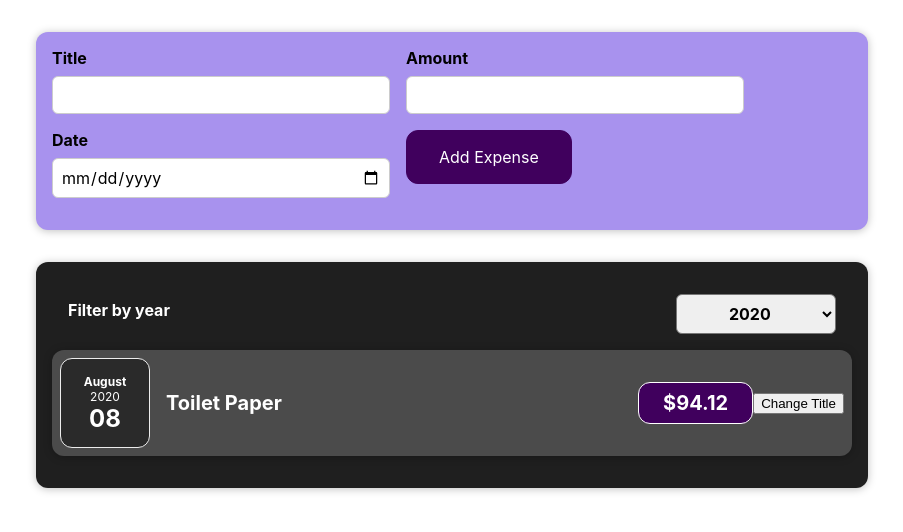
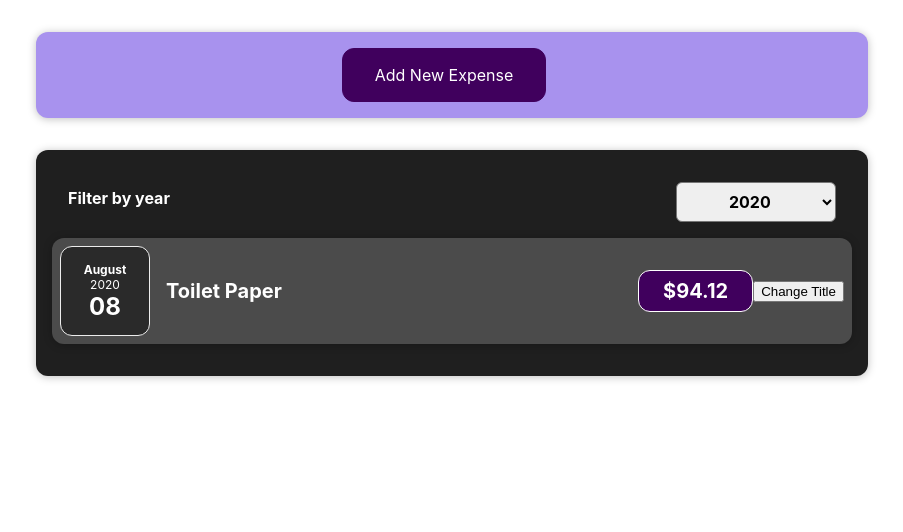
Before and after one commit to hyunz214/React.study-account-book, a React (Create React App) app: page / in a window 1280 px wide. Shown: the top 532 px of the page, without its empty margins (188-1091 px from the left). Built offline with nearby package versions, Linux system fonts and the light colour scheme.

Commit message:
조건부 랜더링 명령문 반환 추가 및 수정하기

```diff
--- a/src/components/Expenses/ExpenseItem.js
+++ b/src/components/Expenses/ExpenseItem.js
@@ -12,6 +12,7 @@
     };
 
     return (
+        <li>
             <Card className="expense-item">
                 <ExpenseDate date={props.date}></ExpenseDate>
                 <div className="expense-item__description">
@@ -20,6 +21,7 @@
                 </div>
                 <button onClick={clickHandler}>Change Title</button>
             </Card>
+        </li>
     );
 };
 
--- a/src/components/Expenses/Expenses.js
+++ b/src/components/Expenses/Expenses.js
@@ -2,6 +2,7 @@
 import ExpenseItem from "./ExpenseItem";
 import Card from "../UI/Card";
 import ExpensesFilter from "./ExpensesFilter";
+import ExpensesList from "./ExpensesList";
 import "./Expenses.css";
 
 const Expenses = (props) => {
@@ -18,10 +19,8 @@
 
     return (
         <Card className="expenses">
-            <ExpensesFilter selected={filteredYear} onChangeFilter={filterChangeHandler}></ExpensesFilter>
-            {filteredExpenses.map((expense) => (
-                <ExpenseItem key={expense.key} title={expense.title} amount={expense.amount} date={expense.date} />
-            ))}
+            <ExpensesFilter selected={filteredYear} onChangeFilter={filterChangeHandler} />
+            <ExpensesList items={filteredExpenses} />
         </Card>
     );
 };
--- /dev/null
+++ b/src/components/Expenses/ExpensesList.css
@@ -0,0 +1,9 @@
+.expenses-list {
+    list-style: none;
+    padding: 0;
+}
+
+.expenses-list__fallback {
+    color: white;
+    text-align: center;
+}
--- /dev/null
+++ b/src/components/Expenses/ExpensesList.js
@@ -0,0 +1,19 @@
+import React, { useState } from "react";
+import ExpenseItem from "./ExpenseItem";
+import "./ExpensesList.css";
+
+const ExpensesList = (props) => {
+    if (props.items.length === 0) {
+        return <h2 className="expenses-list__fallback">Found no expenses.</h2>;
+    }
+
+    return (
+        <ul className="expenses-list">
+            {props.items.map((expense) => (
+                <ExpenseItem key={expense.key} title={expense.title} amount={expense.amount} date={expense.date} />
+            ))}
+        </ul>
+    );
+};
+
+export default ExpensesList;
--- a/src/components/NewExpense/ExpenseForm.js
+++ b/src/components/NewExpense/ExpenseForm.js
@@ -59,6 +59,9 @@
                     <input type="date" value={enteredDate} min="2019-01-01" max="2022-12-31" onChange={dateChangeHandler} />
                 </div>
                 <div className="new-expense__actions">
+                    <button type="button" onClick={props.onCancel}>
+                        Cancel
+                    </button>
                     <button type="submit">Add Expense</button>
                 </div>
             </div>
--- a/src/components/NewExpense/NewExpense.js
+++ b/src/components/NewExpense/NewExpense.js
@@ -1,4 +1,4 @@
-import React from "react";
+import React, { useState } from "react";
 import "./NewExpense.css";
 import ExpenseForm from "./ExpenseForm";
 
@@ -9,12 +9,24 @@
             ...enteredExpenseData,
         };
         props.onAddExpense(expenseData);
+        changeIsEditingHandler();
         // console.log(expenseData);
+    };
+    const [isEditing, setIsEditing] = useState(false);
+
+    const changeIsEditingHandler = () => {
+        setIsEditing(!isEditing);
     };
 
     return (
         <div className={"new-expense"}>
-            <ExpenseForm onSaveExpenseData={saveExpenseDataHandler} />
+            {isEditing ? (
+                <ExpenseForm onSaveExpenseData={saveExpenseDataHandler} onCancel={changeIsEditingHandler} />
+            ) : (
+                <button type="button" onClick={changeIsEditingHandler}>
+                    Add New Expense
+                </button>
+            )}
         </div>
     );
 };
```
Lines whose indentation alone changed are shown as unchanged.
